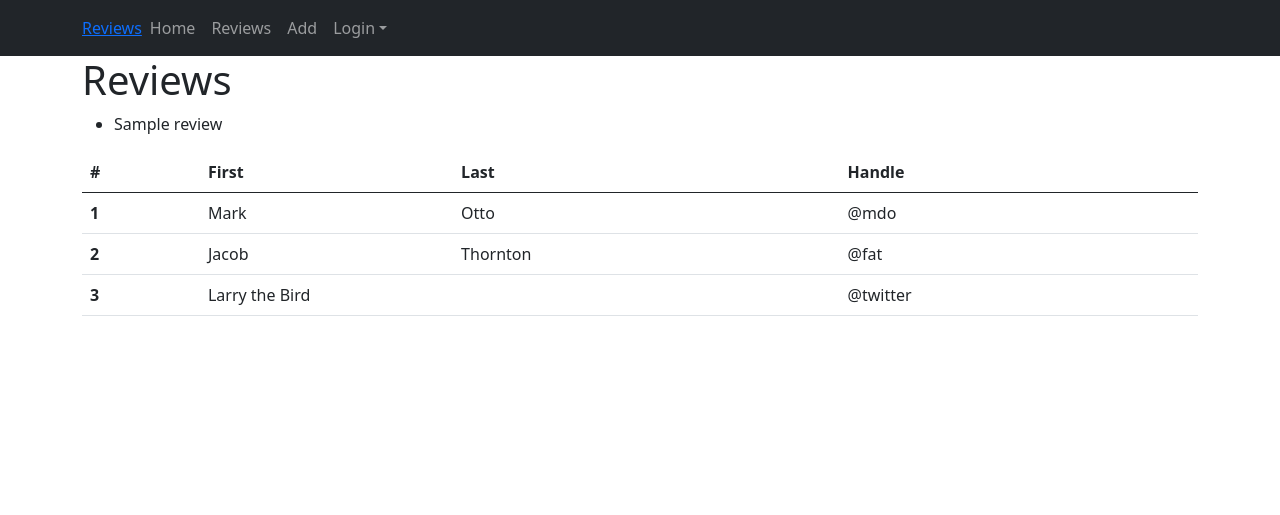
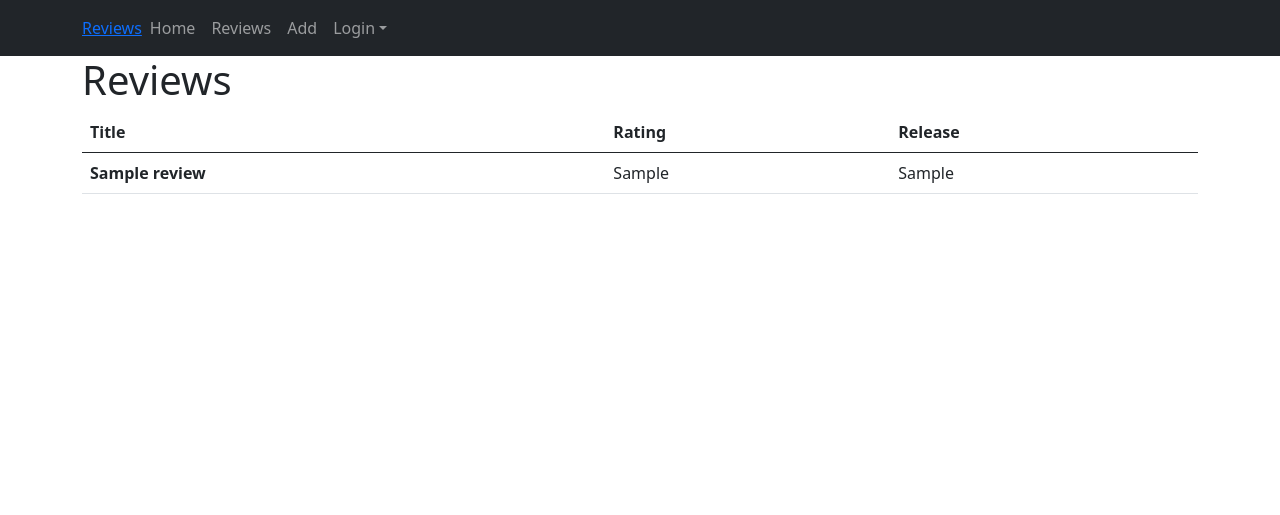
Before and after one commit to krenkes/moviereview, a Django app: page / in a window 1280 px wide. Shown: the top 515 px of the page. Run offline with Django 3.2, Linux system fonts and the light colour scheme; tables that the repository leaves empty hold one stand-in row (values such as "Sample post").

Commit message:
add table logic

```diff
--- a/app/reviews/templates/reviews/index.html
+++ b/app/reviews/templates/reviews/index.html
@@ -2,38 +2,27 @@
 {% endblock%} {% block content%}
 <div class="container">
   <h1>Reviews</h1>
-  <ul>
+  <!-- <ul>
     {% for review in reviews %}
     <li>{{ review.title }}</li>
     {% endfor %}
-  </ul>
+  </ul> -->
   <table class="table">
     <thead>
       <tr>
-        <th scope="col">#</th>
-        <th scope="col">First</th>
-        <th scope="col">Last</th>
-        <th scope="col">Handle</th>
+        <th scope="col">Title</th>
+        <th scope="col">Rating</th>
+        <th scope="col">Release</th>
       </tr>
     </thead>
     <tbody>
+      {% for review in reviews %}
       <tr>
-        <th scope="row">1</th>
-        <td>Mark</td>
-        <td>Otto</td>
-        <td>@mdo</td>
+        <th scope="row">{{ review.title }}</th>
+        <td>{{ review.industry_rating }}</td>
+        <td>{{ review.theater_release_year }}</td>
       </tr>
-      <tr>
-        <th scope="row">2</th>
-        <td>Jacob</td>
-        <td>Thornton</td>
-        <td>@fat</td>
-      </tr>
-      <tr>
-        <th scope="row">3</th>
-        <td colspan="2">Larry the Bird</td>
-        <td>@twitter</td>
-      </tr>
+      {% endfor %}
     </tbody>
   </table>
 </div>
```
